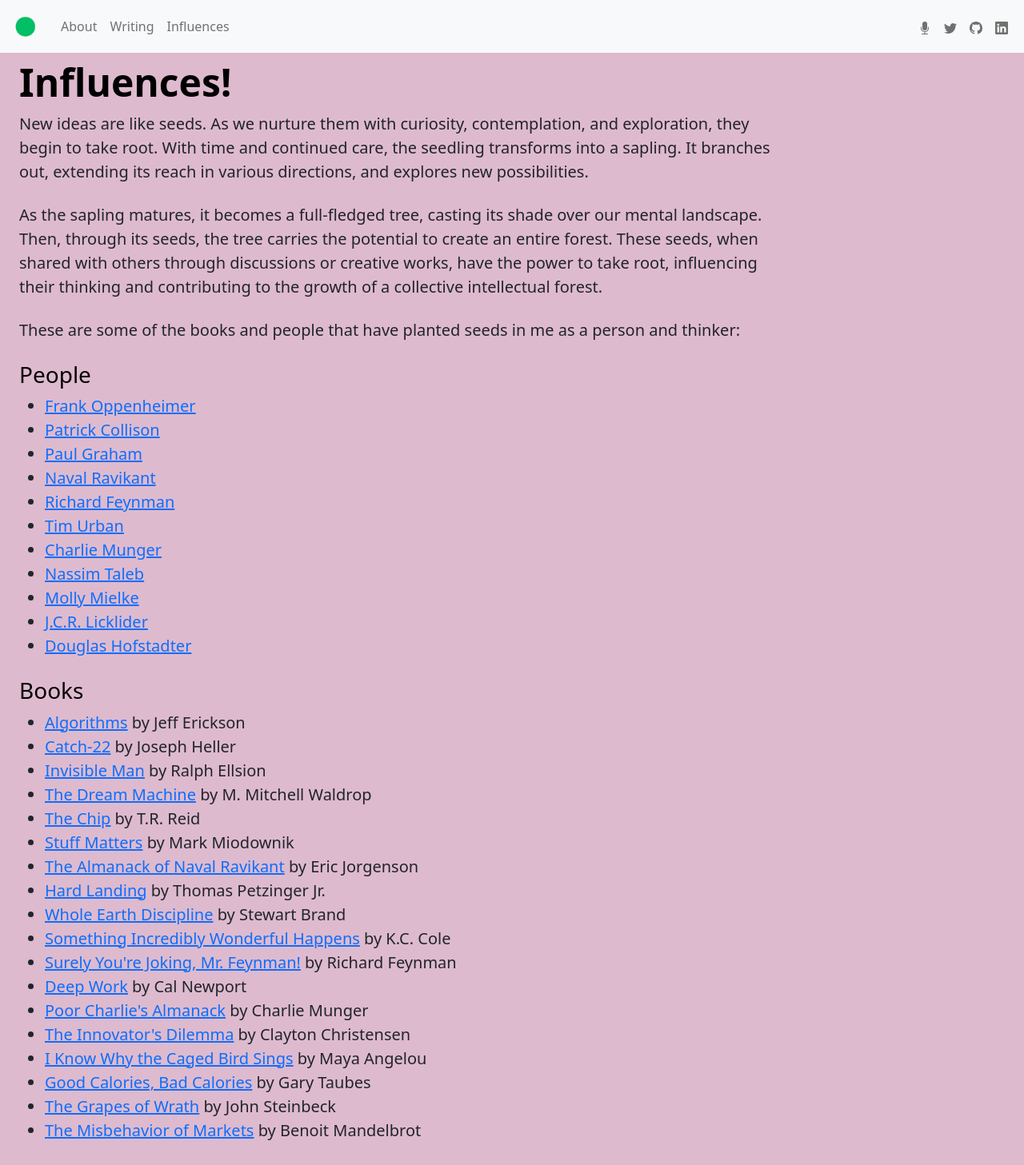
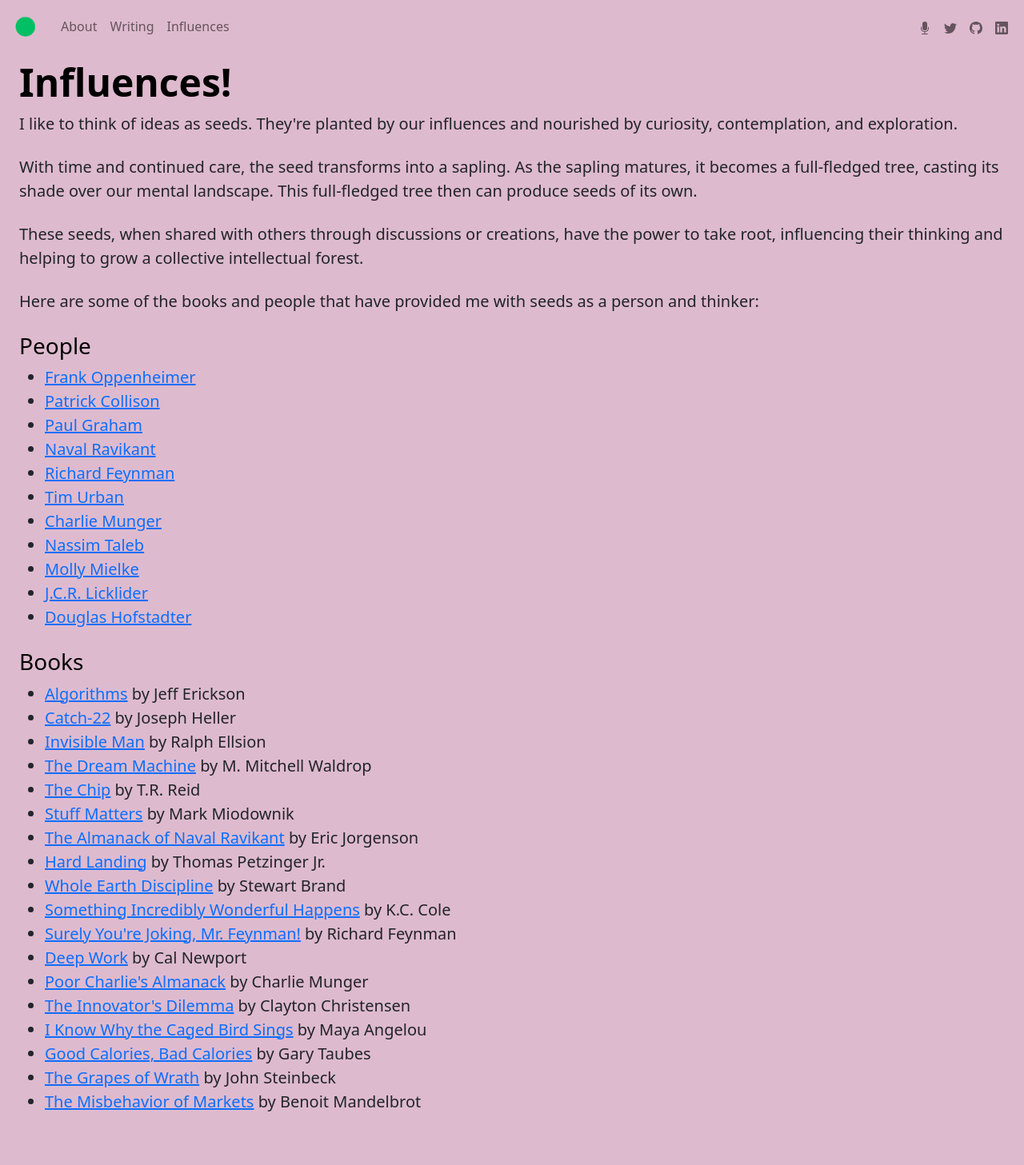
Before and after one commit to granthale/granthale.com, a Node server app: page /influences in a window 1280 px wide. Shown: the whole page at 80% size. After the commit the page ends 1390 px from the top, so only its background shows below. Run offline with Node 20, Linux system fonts and the light colour scheme.

Commit message:
Adjusted menu to have color

```diff
--- a/views/pages/influences.ejs
+++ b/views/pages/influences.ejs
@@ -11,15 +11,13 @@
   <%- include('../partials/navbar.ejs', { navbarColor: navbarColor }) %>
       <div class="px-4 py-1 my-1 text-left">
         <h1 class="display-5 fw-bold text-body-emphasis">Influences!</h1>
-        <div class="col-lg-10 ml-auto" style="width: 60rem;">
-          <p class="lead mb-4">New ideas are like seeds. As we nurture them with curiosity, contemplation, and exploration, they begin to take root.
-          With time and continued care, the seedling transforms into a sapling. It branches out, extending its reach in various directions, and explores new possibilities.</p>
+          <p class="lead mb-4">I like to think of ideas as seeds. They're planted by our influences and nourished by curiosity, contemplation, and exploration. </p>
+          <p class="lead mb-4">With time and continued care, the seed transforms into a sapling. As the sapling matures, it becomes a full-fledged tree, casting its shade over our mental landscape. This full-fledged tree then can produce seeds of its own.</p>
+          <p class="lead mb-4">
+          These seeds, when shared with others through discussions or creations, have the power to take root, influencing their thinking and helping to grow a collective intellectual forest.</p>
 
           <p class="lead mb-4">
-          As the sapling matures, it becomes a full-fledged tree, casting its shade over our mental landscape. Then,  through its seeds, the tree carries the potential to create an entire forest. These seeds, when shared with others through discussions or creative works, have the power to take root, influencing their thinking and contributing to the growth of a collective intellectual forest.</p>
-
-          <p class="lead mb-4">
-          These are some of the books and people that have planted seeds in me as a person and thinker:</p>
+          Here are some of the books and people that have provided me with seeds as a person and thinker:</p>
           <h3 class="display-10 text-body-emphasis">People</h3>
           <ul class="lead mb-4">
             <li><a href="https://en.wikipedia.org/wiki/Frank_Oppenheimer">Frank Oppenheimer</a></li>
@@ -68,7 +66,6 @@
             <li><a href="https://www.amazon.com/Grapes-Wrath-John-Steinbeck/dp/0143039431">The Grapes of Wrath</a> by John Steinbeck</li>
             <li><a href="https://www.amazon.com/Misbehavior-Markets-Fractal-Financial-Turbulence/dp/0465043577">The Misbehavior of Markets</a> by Benoit Mandelbrot</li>
           </ul>
-        </div>
       </div>
 </body>
 </html>
--- a/views/partials/navbar.ejs
+++ b/views/partials/navbar.ejs
@@ -8,7 +8,7 @@
     <link rel="stylesheet" type="text/css" href="custom.css">
   </head>
   <body>
-    <nav class="navbar navbar-expand-lg bg-body-tertiary style">
+    <nav class="navbar navbar-expand-lg" style="background-color:<%= navbarColor %>" >
         <div class="container-fluid">
           <a class="navbar-brand" href="/">
             <img src="dot.png" width="40" height="40" alt="Dot" class="hover-image">
@@ -31,7 +31,7 @@
             <hr class="d-lg-none text-black-50">
             <ul class="navbar-nav flex-col ms-md-auto">
               <li class="nav-item">
-                <a class="nav-link" href="https://podcasters.spotify.com/pod/show/surfacetensionpod">
+                <a class="nav-link" href="https://podcasters.spotify.com/pod/show/surfacetensionpod" target="_blank">
                   <svg xmlns="http://www.w3.org/2000/svg" width="16" height="16" fill="currentColor" class="bi bi-mic-fill" viewBox="0 0 16 16">
                     <title>Surface Tension</title>
                     <path d="M5 3a3 3 0 0 1 6 0v5a3 3 0 0 1-6 0V3z"/>
@@ -42,7 +42,7 @@
               </li>
               <hr class="d-lg-none text-black-50">
               <li class="nav-item">
-                <a class="nav-link" href="https://twitter.com/grant__hale">
+                <a class="nav-link" href="https://twitter.com/grant__hale" target="_blank">
                   <svg xmlns="http://www.w3.org/2000/svg" width="16" height="16" fill="currentColor" class="bi bi-twitter" viewBox="0 0 16 16">
                     <title>Twitter</title>
                     <path d="M5.026 15c6.038 0 9.341-5.003 9.341-9.334 0-.14 0-.282-.006-.422A6.685 6.685 0 0 0 16 3.542a6.658 6.658 0 0 1-1.889.518 3.301 3.301 0 0 0 1.447-1.817 6.533 6.533 0 0 1-2.087.793A3.286 3.286 0 0 0 7.875 6.03a9.325 9.325 0 0 1-6.767-3.429 3.289 3.289 0 0 0 1.018 4.382A3.323 3.323 0 0 1 .64 6.575v.045a3.288 3.288 0 0 0 2.632 3.218 3.203 3.203 0 0 1-.865.115 3.23 3.23 0 0 1-.614-.057 3.283 3.283 0 0 0 3.067 2.277A6.588 6.588 0 0 1 .78 13.58a6.32 6.32 0 0 1-.78-.045A9.344 9.344 0 0 0 5.026 15z"/>
@@ -51,7 +51,7 @@
                 </a>
               </li>
               <li class="nav-item">
-                <a class="nav-link" href="https://github.com/granthale">
+                <a class="nav-link" href="https://github.com/granthale" target="_blank">
                   <svg xmlns="http://www.w3.org/2000/svg" width="16" height="16" fill="currentColor" class="bi bi-github" viewBox="0 0 16 16">
                     <title>Github</title>
                     <path d="M8 0C3.58 0 0 3.58 0 8c0 3.54 2.29 6.53 5.47 7.59.4.07.55-.17.55-.38 0-.19-.01-.82-.01-1.49-2.01.37-2.53-.49-2.69-.94-.09-.23-.48-.94-.82-1.13-.28-.15-.68-.52-.01-.53.63-.01 1.08.58 1.23.82.72 1.21 1.87.87 2.33.66.07-.52.28-.87.51-1.07-1.78-.2-3.64-.89-3.64-3.95 0-.87.31-1.59.82-2.15-.08-.2-.36-1.02.08-2.12 0 0 .67-.21 2.2.82.64-.18 1.32-.27 2-.27.68 0 1.36.09 2 .27 1.53-1.04 2.2-.82 2.2-.82.44 1.1.16 1.92.08 2.12.51.56.82 1.27.82 2.15 0 3.07-1.87 3.75-3.65 3.95.29.25.54.73.54 1.48 0 1.07-.01 1.93-.01 2.2 0 .21.15.46.55.38A8.012 8.012 0 0 0 16 8c0-4.42-3.58-8-8-8z"/>
@@ -60,7 +60,7 @@
                 </a>
               </li>
               <li>
-                <a class="nav-link" href="https://www.linkedin.com/in/grantrhale/">
+                <a class="nav-link" href="https://www.linkedin.com/in/grantrhale/" target="_blank">
                   <svg xmlns="http://www.w3.org/2000/svg" width="16" height="16" fill="currentColor" class="bi bi-linkedin" viewBox="0 0 16 16">
                     <path d="M0 1.146C0 .513.526 0 1.175 0h13.65C15.474 0 16 .513 16 1.146v13.708c0 .633-.526 1.146-1.175 1.146H1.175C.526 16 0 15.487 0 14.854V1.146zm4.943 12.248V6.169H2.542v7.225h2.401zm-1.2-8.212c.837 0 1.358-.554 1.358-1.248-.015-.709-.52-1.248-1.342-1.248-.822 0-1.359.54-1.359 1.248 0 .694.521 1.248 1.327 1.248h.016zm4.908 8.212V9.359c0-.216.016-.432.08-.586.173-.431.568-.878 1.232-.878.869 0 1.216.662 1.216 1.634v3.865h2.401V9.25c0-2.22-1.184-3.252-2.764-3.252-1.274 0-1.845.7-2.165 1.193v.025h-.016a5.54 5.54 0 0 1 .016-.025V6.169h-2.4c.03.678 0 7.225 0 7.225h2.4z"/>
                   </svg>
```
Also changed, not shown: views/pages/about.ejs (+4 -5 lines), views/pages/index.ejs (+4 -3 lines).
